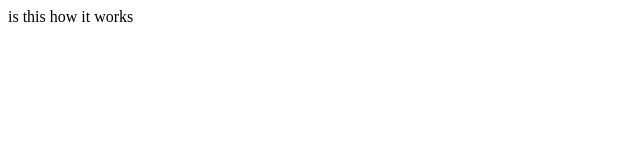
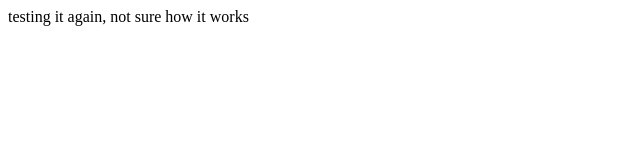
Before and after one commit to syh4n/tra1ning, a plain HTML site: page index.html in a window 1280 px wide. Shown: the whole page, without its empty margins (0-640 px from the left). Drawn offline with Linux system fonts and the light colour scheme.

Commit message:
new html files

```diff
--- a/newfiles.html
+++ b/index.html
@@ -6,6 +6,6 @@
     <title>Document</title>
 </head>
 <body>
-is this how it works
+    testing it again, not sure how it works
 </body>
 </html>
```
